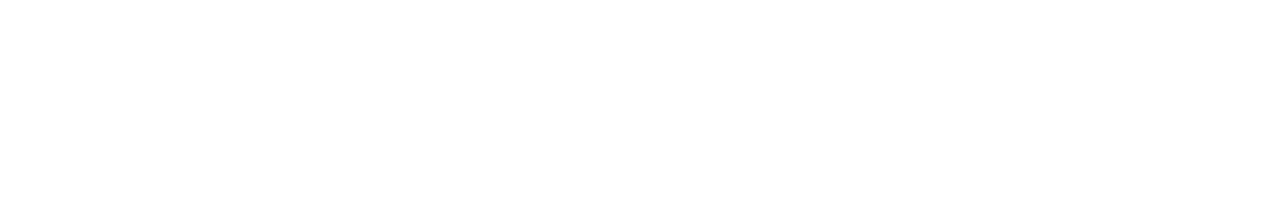
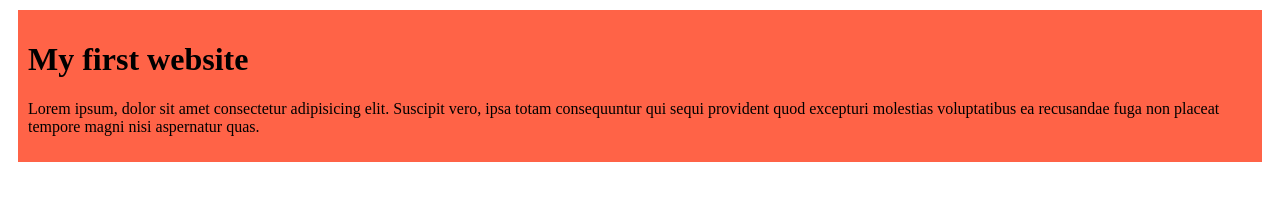
Before and after one commit to Kaniz27/my-simlpe-website, a plain HTML site: page index.html in a window 1280 px wide. Drawn offline with Linux system fonts and the light colour scheme.

Commit message:
added my commit

```diff
--- a/index.html
+++ b/index.html
@@ -4,8 +4,12 @@
     <meta charset="UTF-8">
     <meta name="viewport" content="width=device-width, initial-scale=1.0">
     <title>My simple project</title>
+    <link rel="stylesheet" href="style/index.css">
 </head>
 <body>
-
+    <div>
+        <h1>My first website</h1>
+        <p>Lorem ipsum, dolor sit amet consectetur adipisicing elit. Suscipit vero, ipsa totam consequuntur qui sequi provident quod excepturi molestias voluptatibus ea recusandae fuga non placeat tempore magni nisi aspernatur quas.</p>
+    </div>
 </body>
 </html>
--- /dev/null
+++ b/style/index.css
@@ -0,0 +1,5 @@
+div{
+    background-color: tomato;
+    padding: 10px;
+    margin: 10px;
+}
```
